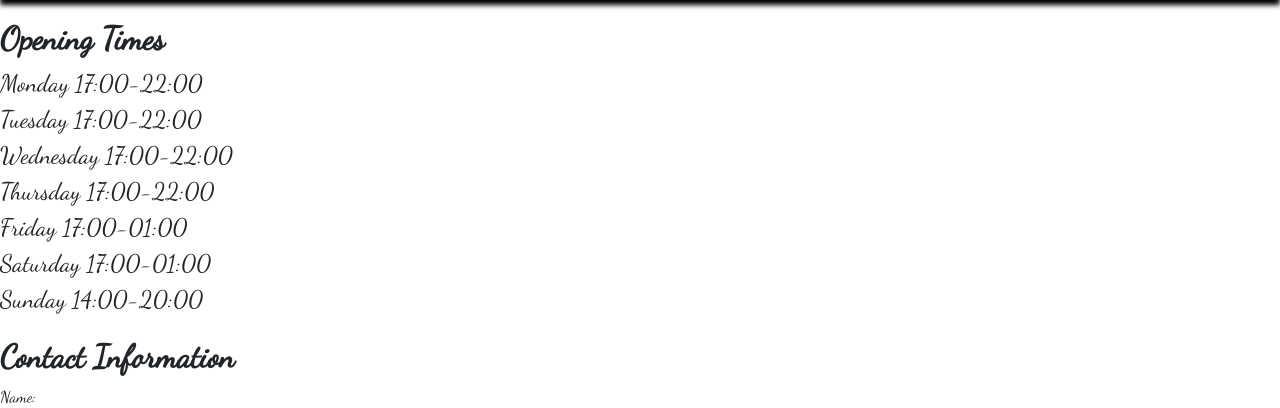
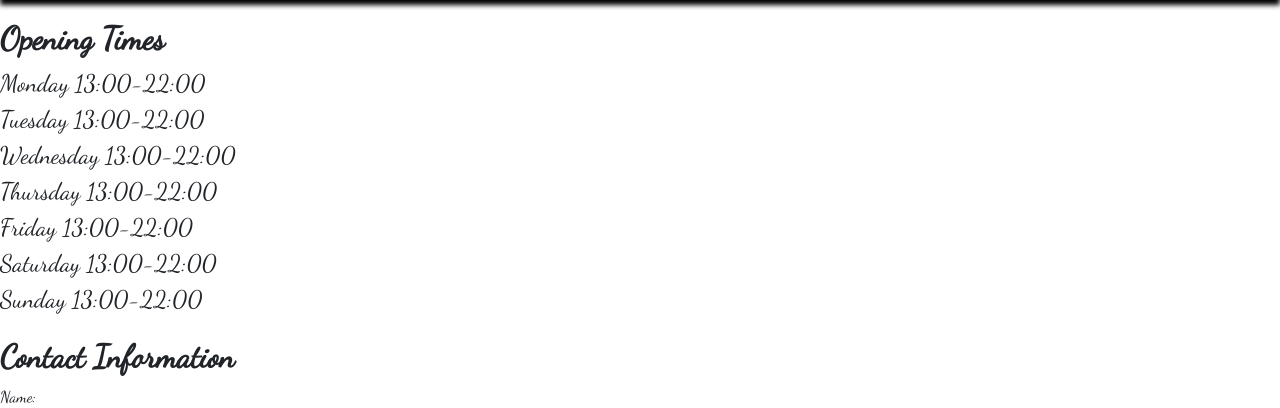
Before and after one commit to oscarbutler/restaurant, a Django app: page /info.html in a window 1280 px wide. Shown: the part 80-488 px from the top of the page. Run offline with Django 4.2, Linux system fonts and the light colour scheme; parts of the project's set-up code (start-up, migrations or seed data) failed here and were passed over; some libraries are stand-ins or nearby versions.

Commit message:
Change opening times

```diff
--- a/booking/templates/info.html
+++ b/booking/templates/info.html
@@ -89,13 +89,13 @@
         <div class="opening-times-section">
             <h2 class="open-times">Opening Times</h2>
             <p class="opening-times-text">
-                Monday 17:00-22:00<br>
-                Tuesday 17:00-22:00<br>
-                Wednesday 17:00-22:00<br>
-                Thursday 17:00-22:00<br>
-                Friday 17:00-01:00<br>
-                Saturday 17:00-01:00<br>
-                Sunday 14:00-20:00<br>
+                Monday 13:00-22:00<br>
+                Tuesday 13:00-22:00<br>
+                Wednesday 13:00-22:00<br>
+                Thursday 13:00-22:00<br>
+                Friday 13:00-22:00<br>
+                Saturday 13:00-22:00<br>
+                Sunday 13:00-22:00<br>
             </p>
             <div>
                 <div class="contact-info-section">
```
